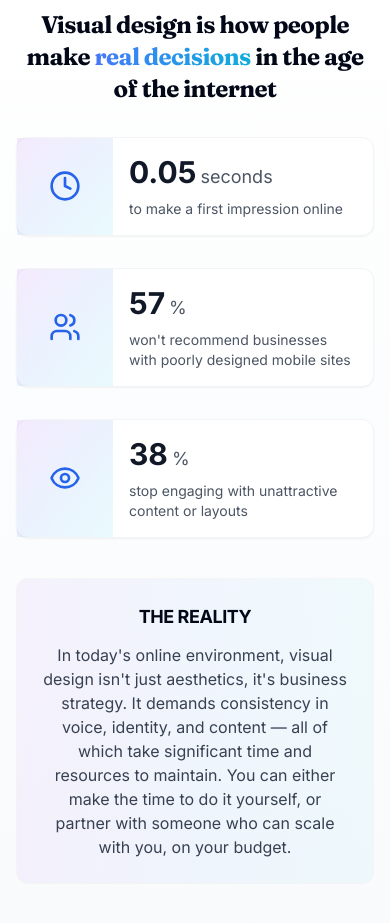
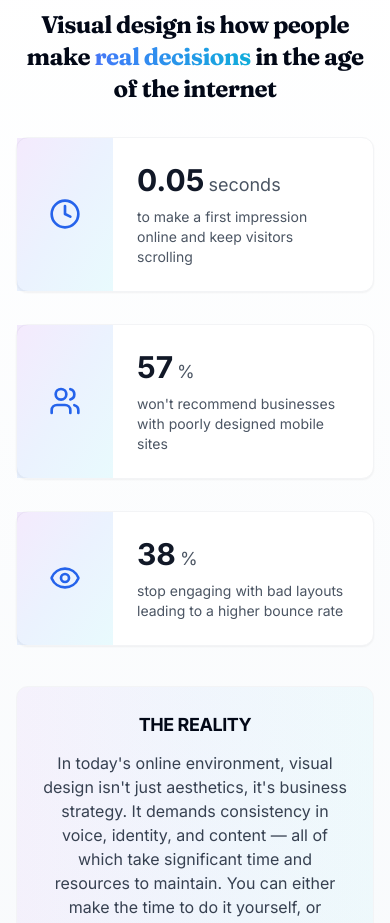
Before and after one commit to bsegev/nextstage-3.0, a Next.js app: page / in a window 390 px wide. Shown: the part 880-1803 px from the top of the page. Built offline with nearby package versions, Linux system fonts and the light colour scheme.

Commit message:
Increase mobile padding for stats card content area

```diff
--- a/app/components/design-impact.tsx
+++ b/app/components/design-impact.tsx
@@ -13,7 +13,7 @@ export function DesignImpact() {
       icon: Clock,
       value: "0.05",
       unit: "seconds",
-      description: "to make a first impression online"
+      description: "to make a first impression online and keep visitors scrolling"
     },
     {
       icon: Users,
@@ -25,7 +25,7 @@ export function DesignImpact() {
       icon: Eye,
       value: "38",
       unit: "%",
-      description: "stop engaging with unattractive content or layouts"
+      description: "stop engaging with bad layouts leading to a higher bounce rate"
     }
   ]
 
@@ -62,7 +62,7 @@ export function DesignImpact() {
                   <div className="w-24 md:w-full md:aspect-[3/1] bg-gradient-to-br from-purple-600/10 via-blue-500/10 to-cyan-400/10 flex items-center justify-center flex-shrink-0">
                     <stat.icon className="h-8 w-8 text-blue-600" />
                   </div>
-                  <div className="flex-1 min-w-0 p-4 md:p-6">
+                  <div className="flex-1 min-w-0 px-6 py-6 md:p-6">
                     <div className="flex items-baseline mb-2 md:justify-center">
                       <span className="text-3xl font-bold text-gray-900">{stat.value}</span>
                       <span className="text-lg text-gray-600 ml-1">{stat.unit}</span>
```
